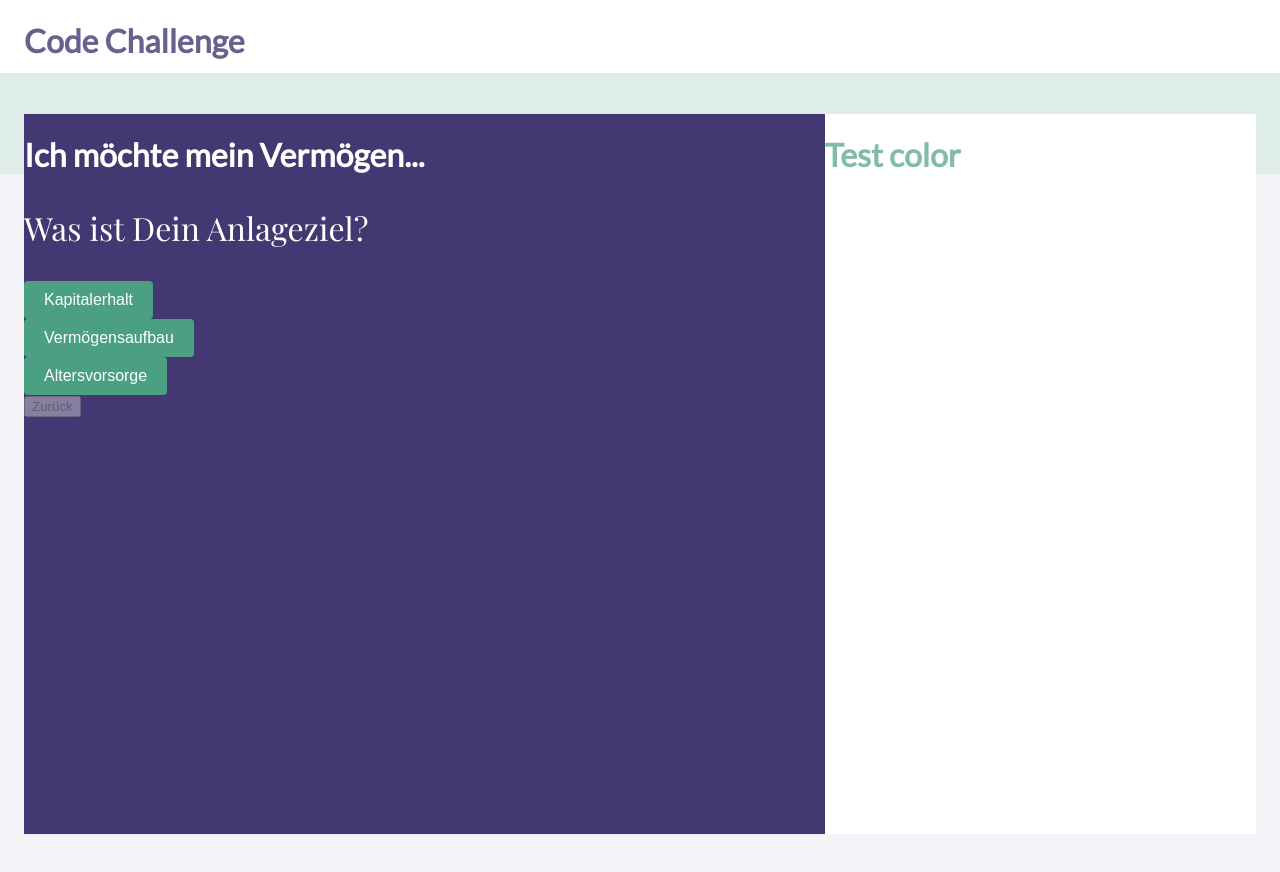
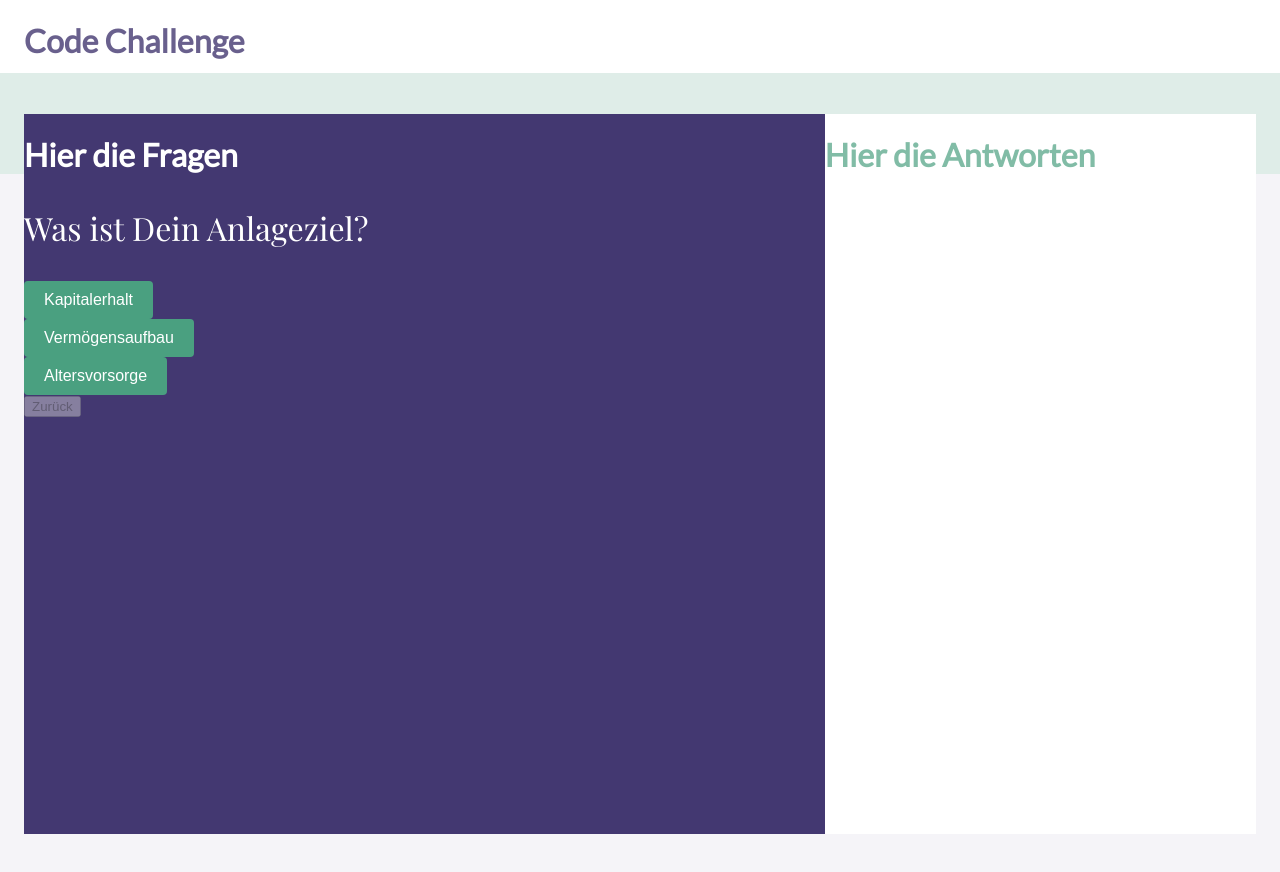
Before and after one commit to ginkgobilobatree/evergreen, a React (Create React App) app: page / in a window 1280 px wide. Shown: the top 872 px of the page. Built offline with nearby package versions, Linux system fonts and the light colour scheme.

Commit message:
render userData on the right side

```diff
--- a/src/Questionnaire/QuestionAnswers.jsx
+++ b/src/Questionnaire/QuestionAnswers.jsx
@@ -2,7 +2,16 @@ import React from "react";
 import "../App.sass";
 
 function QuestionAnswers({ userData }) {
-  return <div className="answers"><h1>Test color</h1></div>;
+  return (
+    <div className="answers">
+      <h1>Hier die Antworten</h1>
+      <p>{userData.goal.split(",")[1]}</p>
+      <p>{userData.age.split(",")[1]}</p>
+      <p>{userData.duration.split(",")[1]}</p>
+      <p>{userData.behaviour.split(",")[1]}</p>
+      <p>{userData.selfTest}</p>
+    </div>
+  );
 }
 
 export default QuestionAnswers;
--- a/src/Questionnaire/QuestionForm.jsx
+++ b/src/Questionnaire/QuestionForm.jsx
@@ -7,7 +7,7 @@ function QuestionForm({ setUserData, step, setStep, userData }) {
   if (step === 4) {
     return (
       <form>
-        <h1>Ich möchte mein Vermögen...</h1>
+        <h1>Hier die Fragen</h1>
         <p className="question">{Questions[step]}</p>
         <div>
           <input
@@ -139,10 +139,7 @@ function QuestionForm({ setUserData, step, setStep, userData }) {
           />
           <label htmlFor="ten">10</label>
         </div>
-        <button
-          type="button"
-          onClick={() => setStep(step - 1)}
-        >
+        <button type="button" onClick={() => setStep(step - 1)}>
           Zurück
         </button>
       </form>
@@ -151,7 +148,7 @@ function QuestionForm({ setUserData, step, setStep, userData }) {
 
   return (
     <form>
-      <h1>Ich möchte mein Vermögen...</h1>
+      <h1>Hier die Fragen</h1>
       <p className="question">{Questions[step]}</p>
       <div>
         <input
@@ -163,7 +160,10 @@ function QuestionForm({ setUserData, step, setStep, userData }) {
           type="radio"
           id="input1"
           name={Object.keys(Answers[step])}
-          value={Object.values(Answers[step])[0][0][1]}
+          value={[
+            Object.values(Answers[step])[0][0][1],
+            Object.values(Answers[step])[0][0][0],
+          ]}
         />
         <label htmlFor="input1">{Object.values(Answers[step])[0][0][0]}</label>
       </div>
@@ -177,7 +177,10 @@ function QuestionForm({ setUserData, step, setStep, userData }) {
           type="radio"
           id="input2"
           name={Object.keys(Answers[step])}
-          value={Object.values(Answers[step])[0][1][1]}
+          value={[
+            Object.values(Answers[step])[0][1][1],
+            Object.values(Answers[step])[0][1][0],
+          ]}
         />
         <label htmlFor="input2">{Object.values(Answers[step])[0][1][0]}</label>
       </div>
@@ -191,7 +194,10 @@ function QuestionForm({ setUserData, step, setStep, userData }) {
           type="radio"
           id="input3"
           name={Object.keys(Answers[step])}
-          value={Object.values(Answers[step])[0][2][1]}
+          value={[
+            Object.values(Answers[step])[0][2][1],
+            Object.values(Answers[step])[0][2][0],
+          ]}
         />
         <label htmlFor="input3">{Object.values(Answers[step])[0][2][0]}</label>
       </div>
--- a/src/Questionnaire/Questionnaire.jsx
+++ b/src/Questionnaire/Questionnaire.jsx
@@ -7,14 +7,19 @@ function Questionnaire() {
   const [userData, setUserData] = useState({
     goal: "",
     age: "",
-    selfTest: "",
     duration: "",
     behaviour: "",
+    selfTest: "",
   });
 
   return (
     <>
-      <QuestionForm setUserData={setUserData} userData={userData} setStep={setStep} step={step} />
+      <QuestionForm
+        setUserData={setUserData}
+        userData={userData}
+        setStep={setStep}
+        step={step}
+      />
       <QuestionAnswers userData={userData} step={step} />
     </>
   );
--- a/src/utils/handleChange.js
+++ b/src/utils/handleChange.js
@@ -1,7 +1,7 @@
 export function handleChange(e, setUserData, userData) {
-    const value = e.target.value;
-    setUserData({
-        ...userData,
-        [e.target.name]: value,
-    })
+  const value = e.target.value.split(",")[0];
+  setUserData({
+    ...userData,
+    [e.target.name]: value,
+  });
 }
```
Also changed, not shown: src/index.js (+5 -5 lines), src/Questionnaire/index.js (line endings or trailing spaces).
